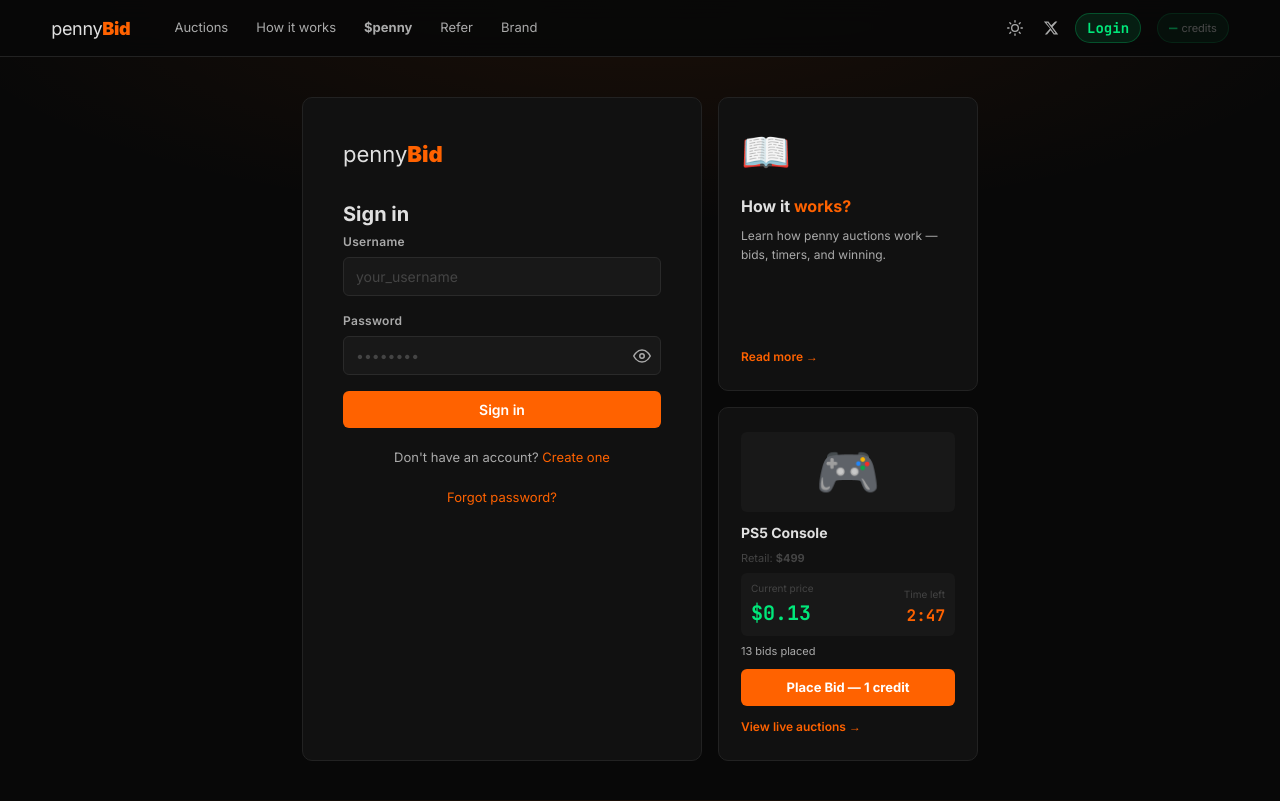
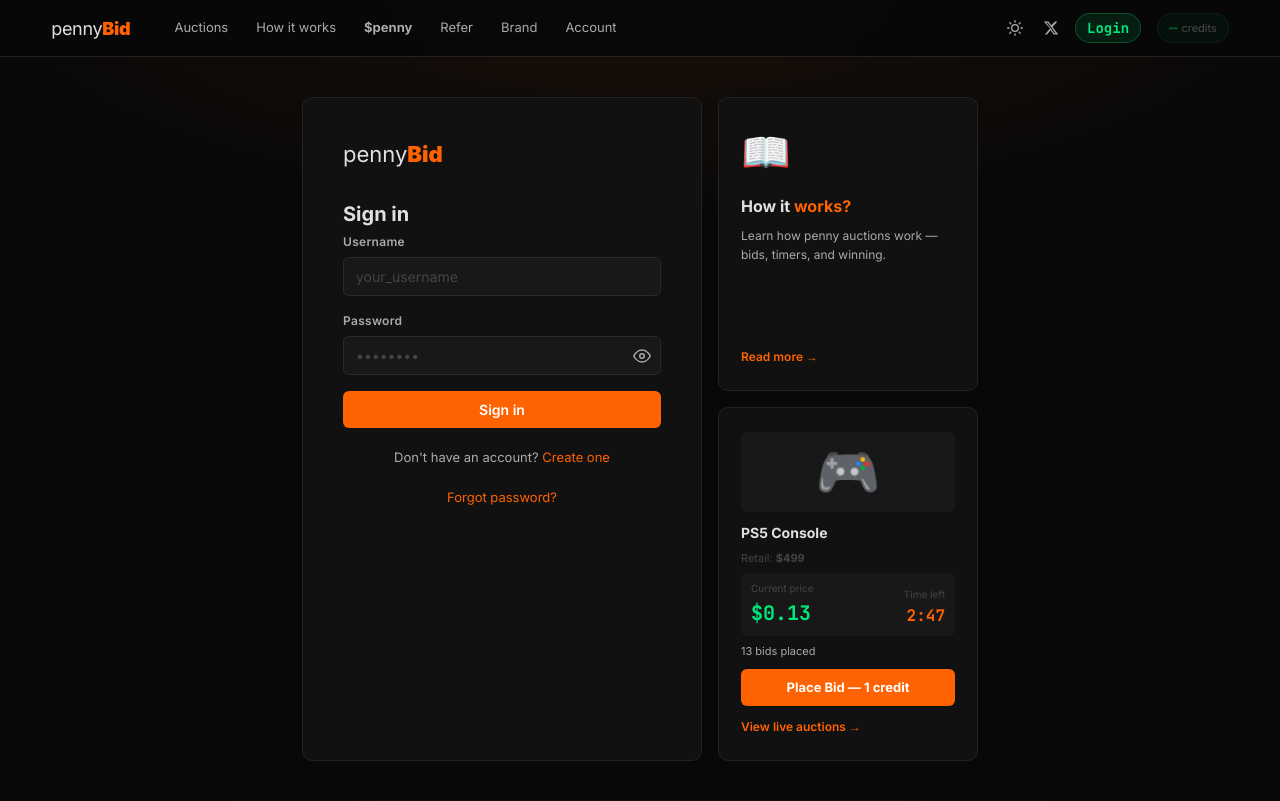
Before and after one commit to caaconwinner/solbid, a React (Vite) app: page / in a window 1280 px wide. Built offline with nearby package versions, Linux system fonts and the light colour scheme.

Commit message:
Add Account link to header nav

```diff
--- a/src/components/Header.tsx
+++ b/src/components/Header.tsx
@@ -56,6 +56,7 @@
           <NavLink to="/penny"        className={({ isActive }) => isActive ? 'nav-link nav-link--penny active' : 'nav-link nav-link--penny'}>$penny</NavLink>
           <NavLink to="/refer"        className={({ isActive }) => isActive ? 'nav-link nav-link--secondary active' : 'nav-link nav-link--secondary'}>Refer</NavLink>
           <NavLink to="/brand"        className={({ isActive }) => isActive ? 'nav-link nav-link--secondary active' : 'nav-link nav-link--secondary'}>Brand</NavLink>
+          <NavLink to="/account"      className={({ isActive }) => isActive ? 'nav-link nav-link--secondary active' : 'nav-link nav-link--secondary'}>Account</NavLink>
         </nav>
 
         <div className="header-right">
```
